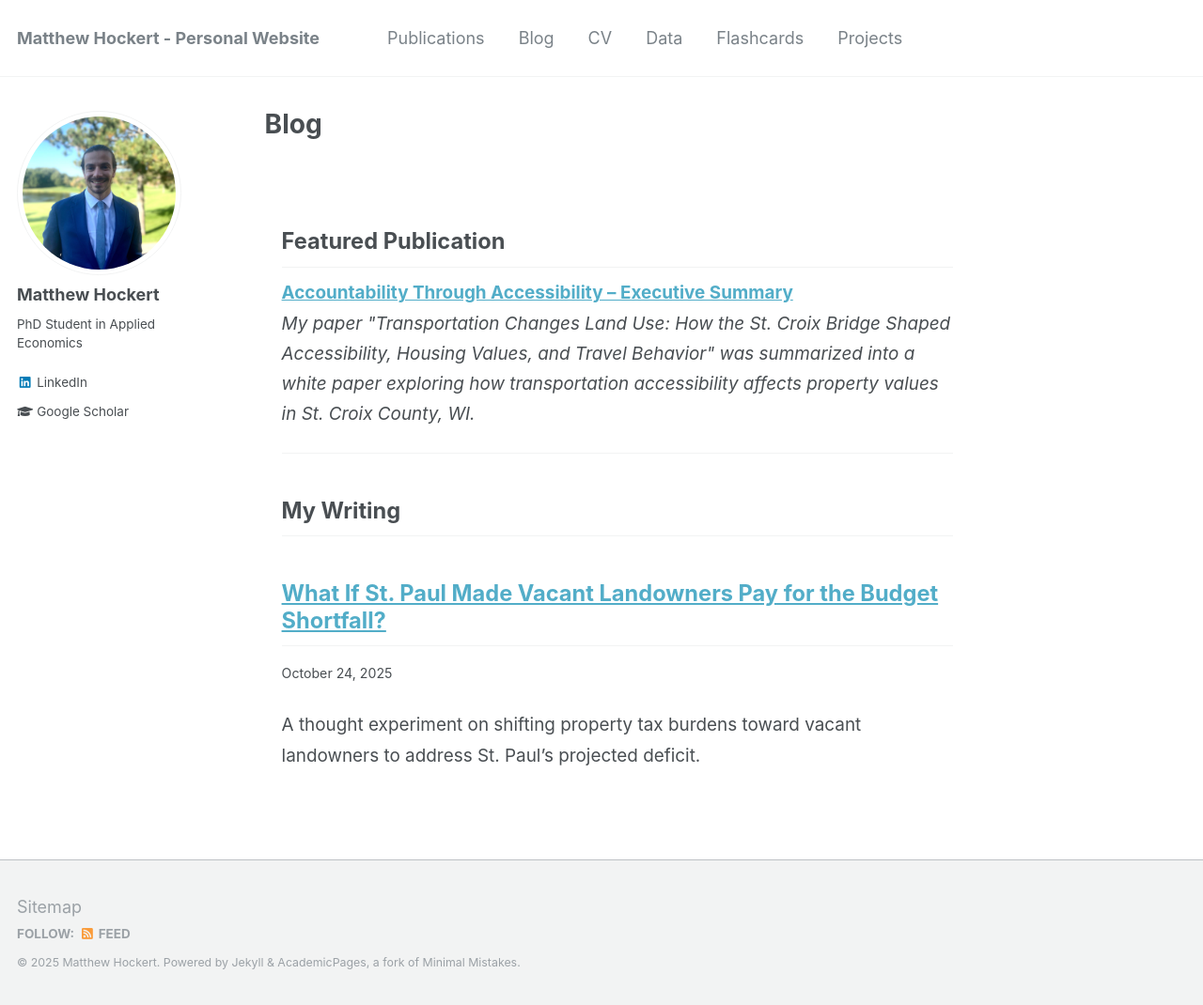
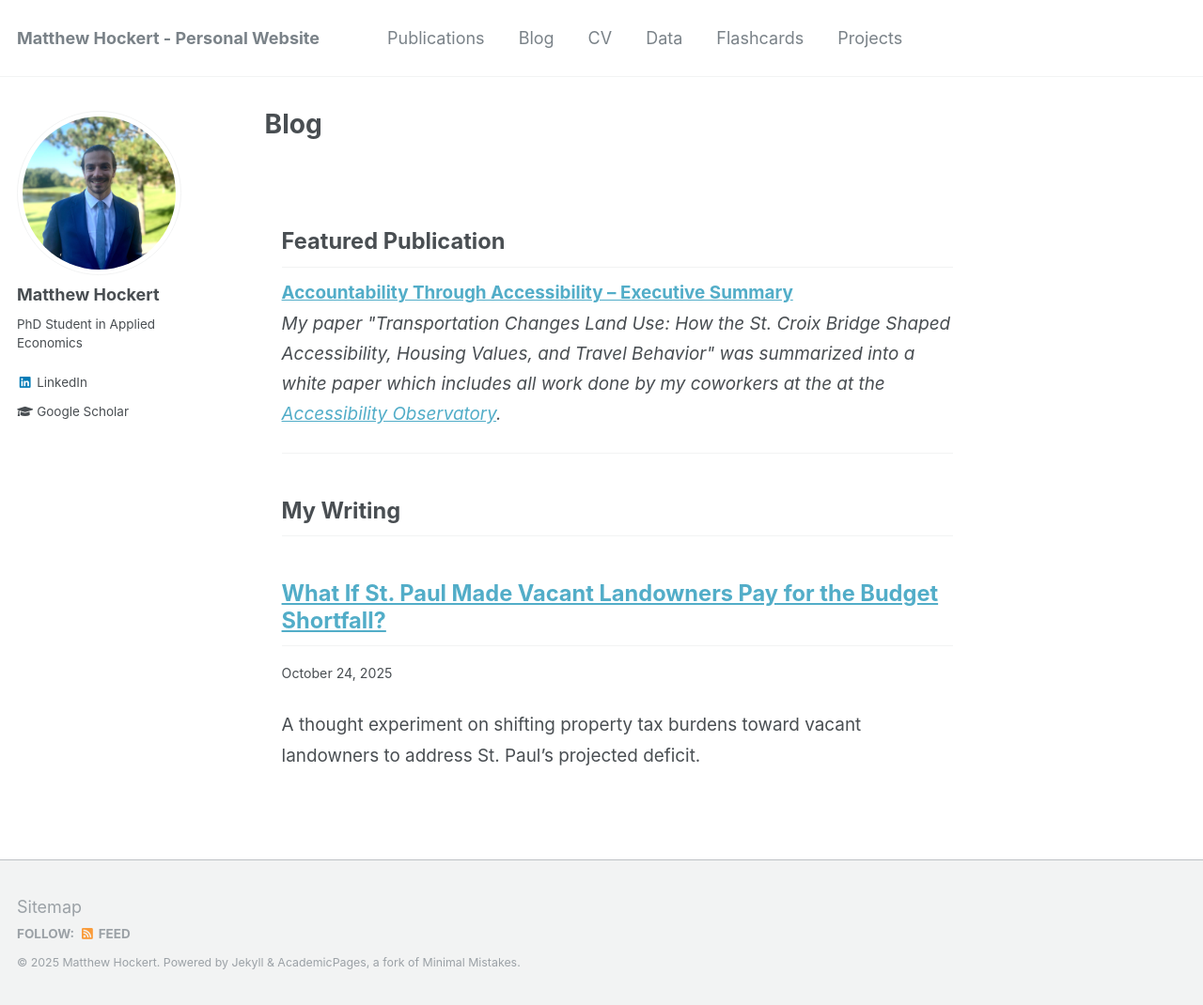
Before and after one commit to MatthewHockert/MatthewHockert.github.io, a Jekyll site: the page built from _pages/blog.md, in a window 1280 px wide and 1070 px high. Shown: the whole window at 94% size. Built offline with Jekyll 4.4.1, drawn with Linux system fonts in a browser that asks for light colours.

Commit message:
linking AO

```diff
--- a/_pages/blog.md
+++ b/_pages/blog.md
@@ -10,7 +10,8 @@ author_profile: true
   <a href="https://www.cts.umn.edu/ao/accountabilitythroughaccessibility/executivesummary" target="_blank" rel="noopener">
     <strong>Accountability Through Accessibility – Executive Summary</strong>
   </a><br>
-  <em>My paper "Transportation Changes Land Use: How the St. Croix Bridge Shaped Accessibility, Housing Values, and Travel Behavior" was summarized into a white paper exploring how transportation accessibility affects property values in St. Croix County, WI.</em>
+  <em>My paper "Transportation Changes Land Use: How the St. Croix Bridge Shaped Accessibility, Housing Values, and Travel Behavior" was summarized into a white paper which includes all work done by my coworkers at the at the
+  <a href="https://www.cts.umn.edu/programs/ao" target="_blank" rel="noopener">Accessibility Observatory</a>.</em>
 </p>
 <hr>
 
```
